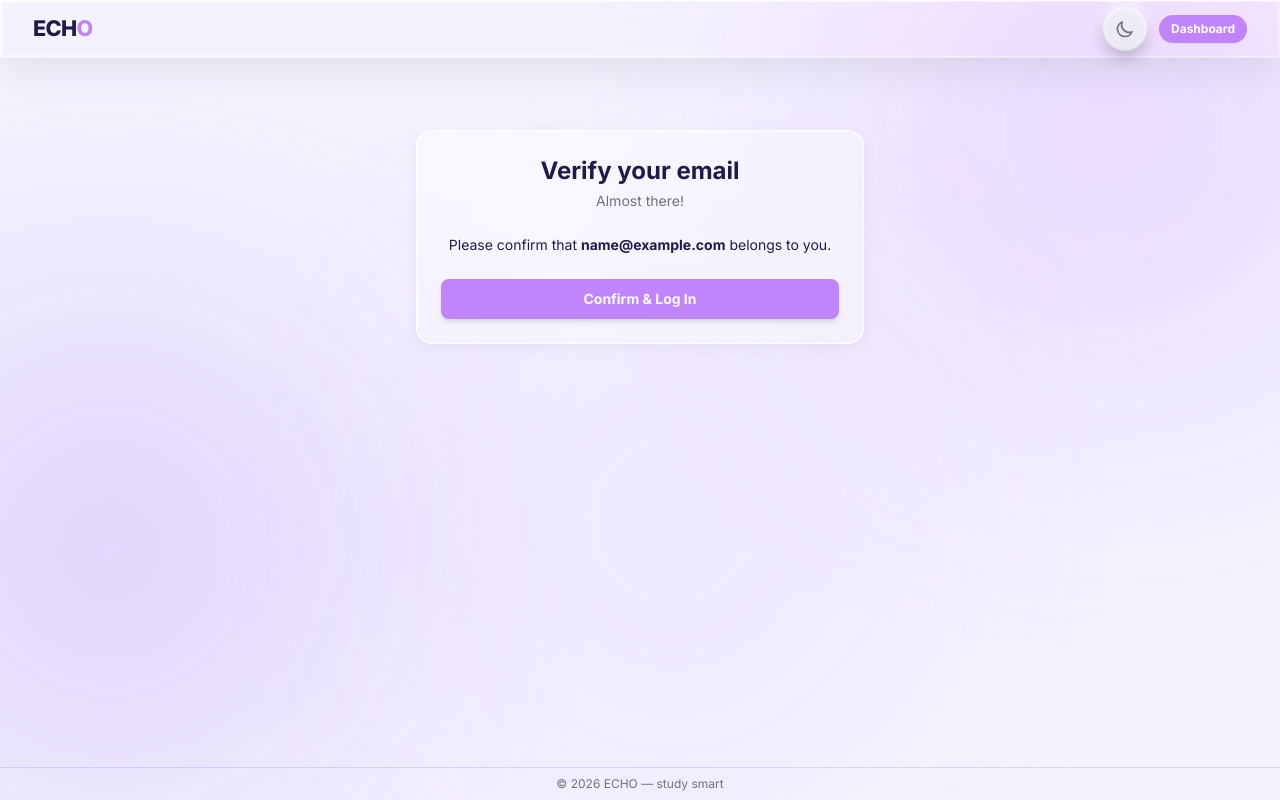
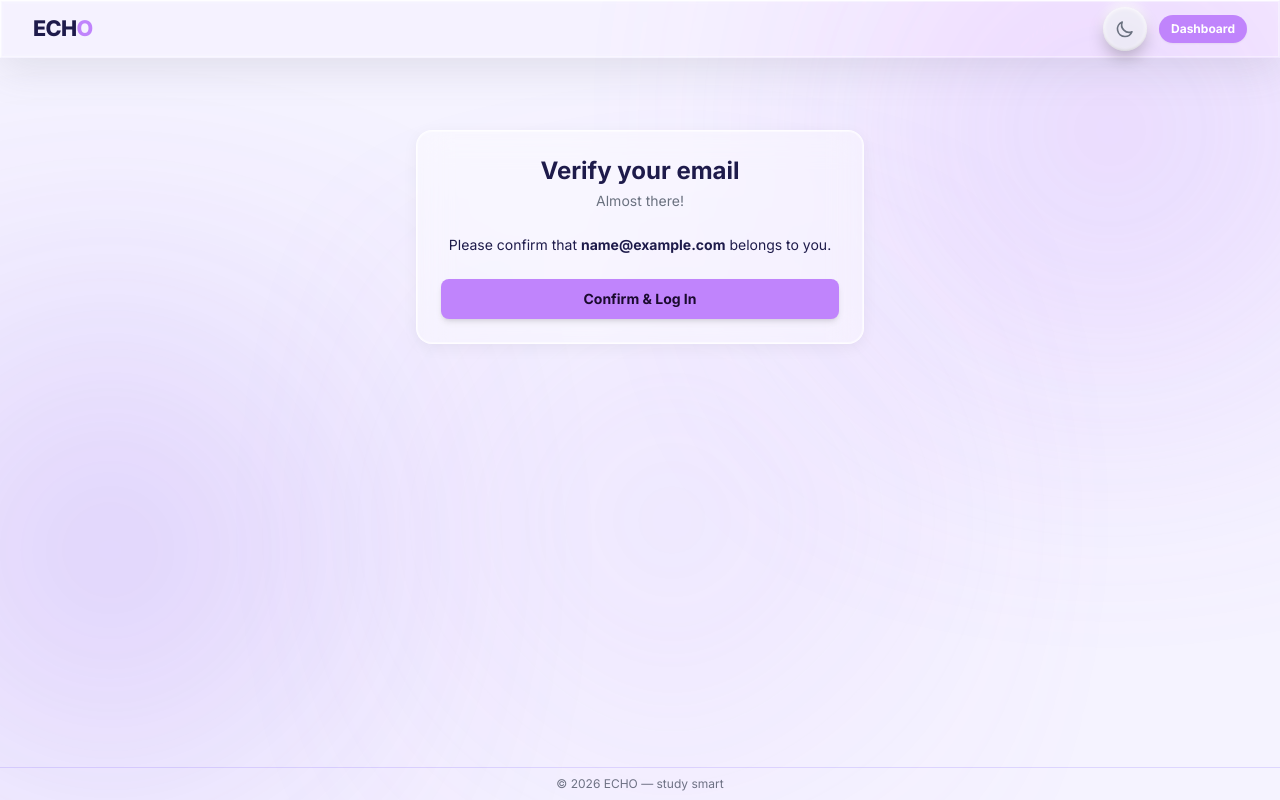
Before and after one commit to KKaranjaa/echo, a Django app: template templates/account/email_confirm.html in a window 1280 px wide. Run offline with Django 5.2, Linux system fonts and the light colour scheme; a user stored in the database is signed in; tables that the repository leaves empty hold one stand-in row (values such as "Sample post"); the template is opened without the code that fills it: most values are stand-ins (such as "Sample title", 1, 10 or a date in 2020); parts of the project's set-up code (start-up, migrations or seed data) failed here and were passed over.

Commit message:
Fix verify email button invisible in dark mode (use dark text on accent)

```diff
--- a/templates/account/email_confirm.html
+++ b/templates/account/email_confirm.html
@@ -19,8 +19,8 @@
         {% csrf_token %}
         <button type="submit"
                 class="w-full py-2.5 rounded-lg text-sm font-bold shadow-md hover:scale-[1.02] transition-transform"
-                style="background: var(--echo-accent); color: white;">
-          Confirm & Log In
+                style="background: var(--echo-accent); color: #1a0a2e;">
+          Confirm &amp; Log In
         </button>
       </form>
     {% else %}
```
